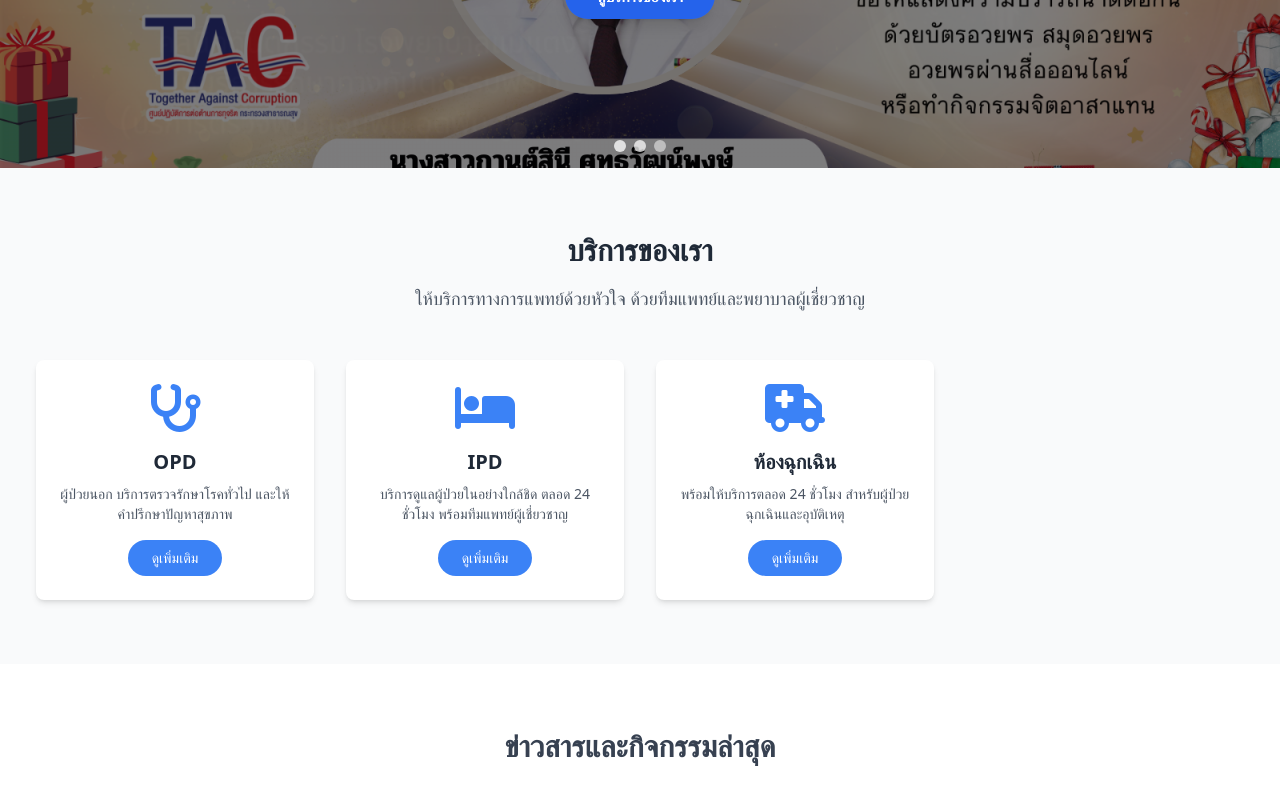
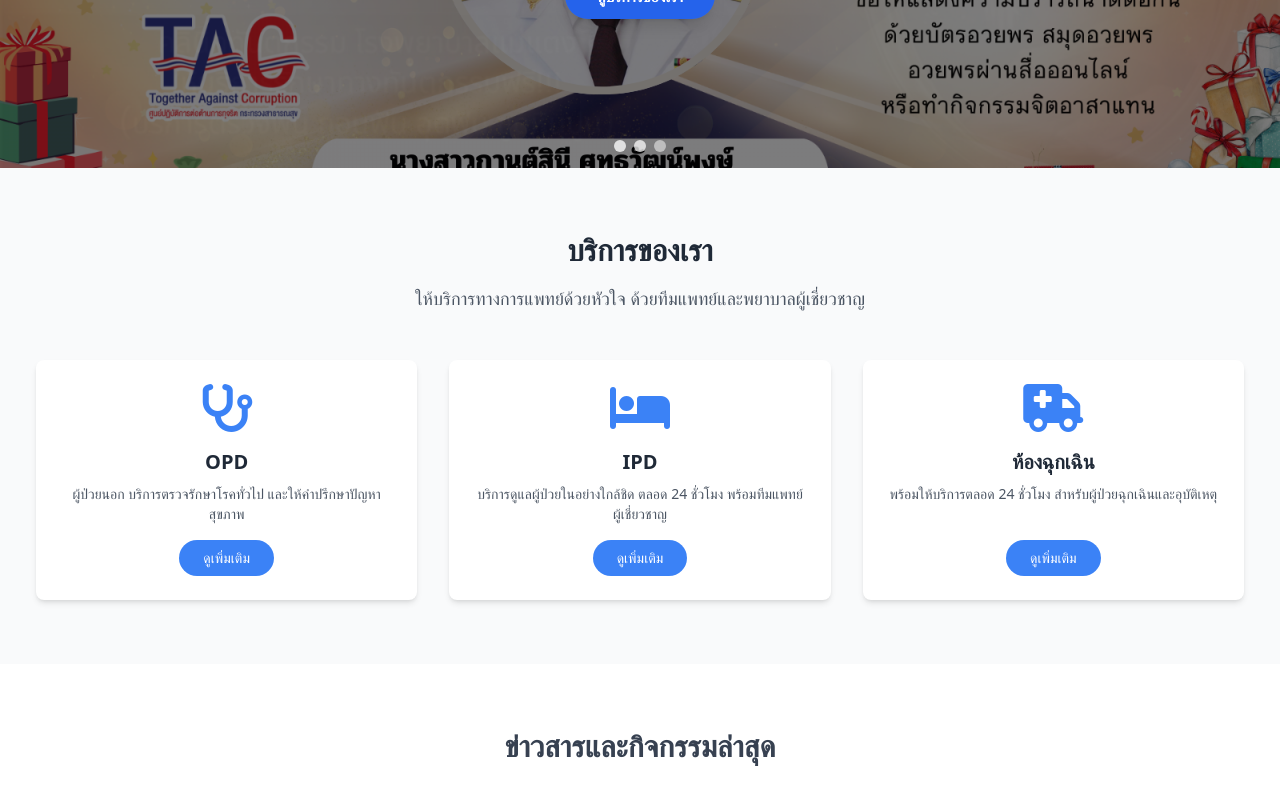
Before and after one commit to Bandidkw/Hospital-Project, a Vue app: page / in a window 1280 px wide. Shown: the part 450-1244 px from the top of the page. Built offline with nearby package versions, Linux system fonts and the light colour scheme.

Commit message:
disconnect Lab service v1.1

```diff
--- a/src/components/ServiceSection.vue
+++ b/src/components/ServiceSection.vue
@@ -6,7 +6,7 @@
         ให้บริการทางการแพทย์ด้วยหัวใจ ด้วยทีมแพทย์และพยาบาลผู้เชี่ยวชาญ
       </p>
 
-      <div class="grid grid-cols-1 md:grid-cols-2 lg:grid-cols-4 gap-8">
+      <div class="grid grid-cols-1 md:grid-cols-2 lg:grid-cols-3 gap-8">
         <div
           v-for="service in services"
           :key="service.id"
```
